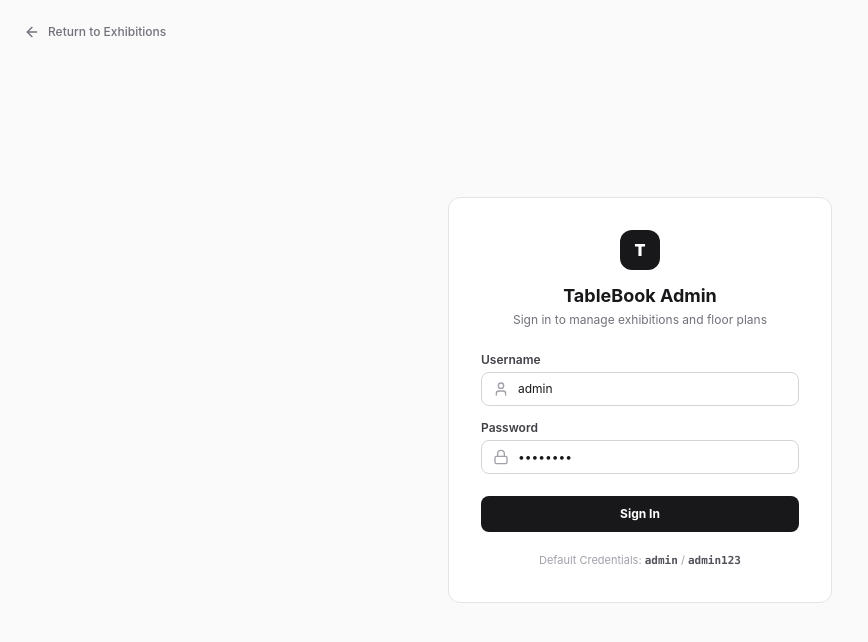
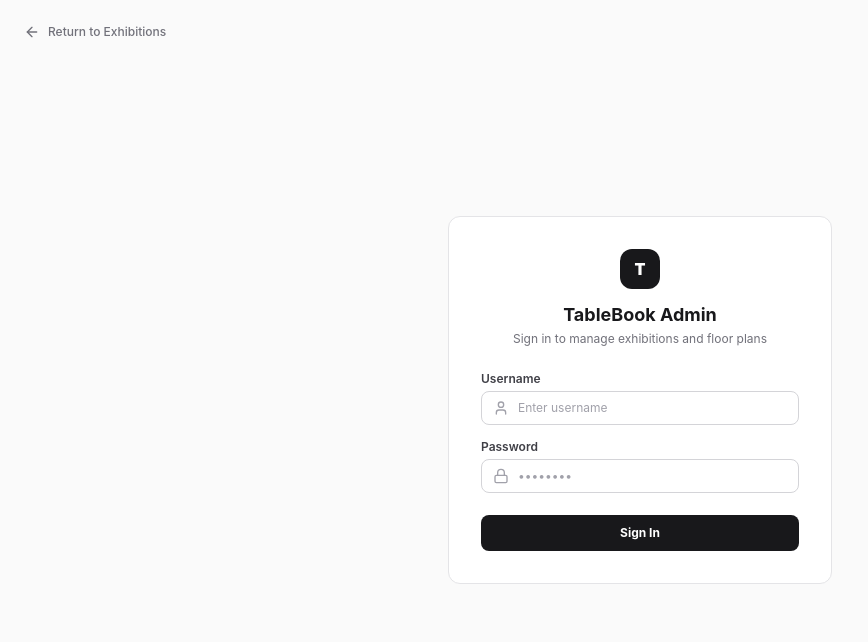
Before and after one commit to gyanvadhel/tablebook, a Next.js app: page /admin/login in a window 1280 px wide. Shown: the top 642 px of the page, without its empty margins (0-868 px from the left). Built offline with nearby package versions, Linux system fonts and the light colour scheme.

Commit message:
Remove default credentials hint and prefilled values from login page

```diff
--- a/app/admin/login/page.tsx
+++ b/app/admin/login/page.tsx
@@ -7,8 +7,8 @@ import { Lock, User, ArrowLeft, AlertCircle } from 'lucide-react';
 
 export default function AdminLoginPage() {
   const router = useRouter();
-  const [username, setUsername] = useState('admin');
-  const [password, setPassword] = useState('admin123');
+  const [username, setUsername] = useState('');
+  const [password, setPassword] = useState('');
   const [error, setError] = useState('');
   const [isLoading, setIsLoading] = useState(false);
 
@@ -73,6 +73,7 @@ export default function AdminLoginPage() {
                 required
                 value={username}
                 onChange={(e) => setUsername(e.target.value)}
+                placeholder="Enter username"
                 className="w-full pl-9 pr-3 py-2 bg-white border border-zinc-300 rounded-lg text-zinc-900 placeholder-zinc-400 focus:outline-none focus:ring-1 focus:ring-zinc-900 focus:border-zinc-900 transition"
               />
             </div>
@@ -87,6 +88,7 @@ export default function AdminLoginPage() {
                 required
                 value={password}
                 onChange={(e) => setPassword(e.target.value)}
+                placeholder="••••••••"
                 className="w-full pl-9 pr-3 py-2 bg-white border border-zinc-300 rounded-lg text-zinc-900 placeholder-zinc-400 focus:outline-none focus:ring-1 focus:ring-zinc-900 focus:border-zinc-900 transition"
               />
             </div>
@@ -100,10 +102,6 @@ export default function AdminLoginPage() {
             {isLoading ? 'Signing In...' : 'Sign In'}
           </button>
         </form>
-
-        <div className="mt-5 text-center text-[11px] text-zinc-400">
-          Default Credentials: <code className="text-zinc-600 font-semibold">admin</code> / <code className="text-zinc-600 font-semibold">admin123</code>
-        </div>
       </div>
     </div>
   );
```
